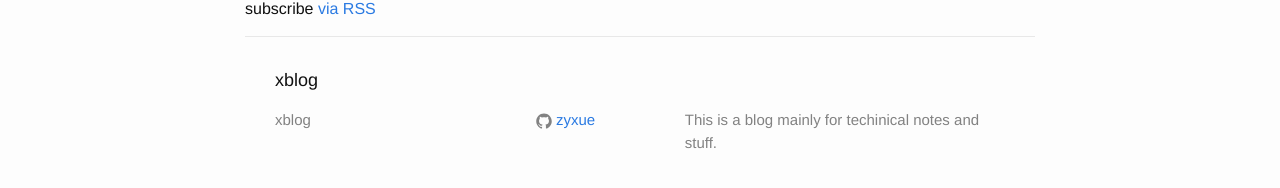
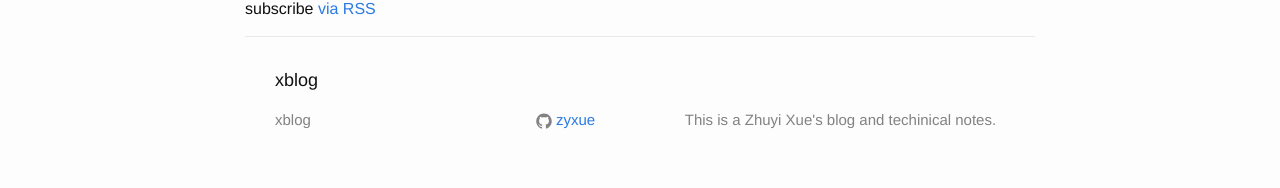
Before and after one commit to zyxue/zyxue.github.io, a Jekyll site: the page built from index.html, in a window 1280 px wide. Shown: the part 587-775 px from the top of the page. Built offline with Jekyll 4.4.1, drawn with Linux system fonts in a browser that asks for light colours.

Commit message:
updated meta description

```diff
--- a/_config.yml
+++ b/_config.yml
@@ -10,7 +10,7 @@ title: xblog
 email: ""
 # this means to ignore newlines until "baseurl:"
 description: >
-  This is a blog mainly for techinical notes and stuff.
+  This is a Zhuyi Xue's blog and techinical notes.
 baseurl: "" # the subpath of your site, e.g. /blog
 # the base hostname & protocol for your site
 url: "http://zyxue.github.io"
```
